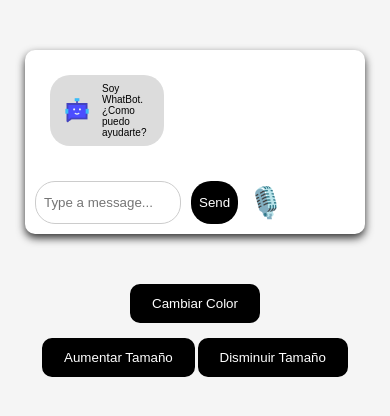
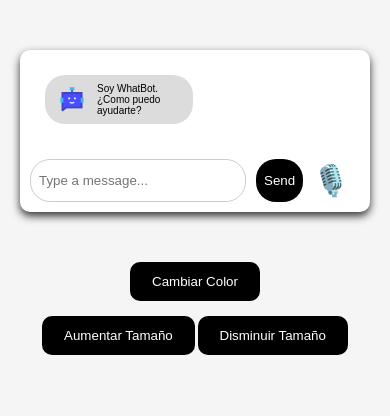
Before and after one commit to luisher25san/WhatChat, a plain HTML site: page index.html in a window 390 px wide. Drawn offline with Linux system fonts and the light colour scheme.

Commit message:
cambiando mobile version

```diff
--- a/styles.css
+++ b/styles.css
@@ -114,21 +114,21 @@ body {
 }
 
 /* Estilos para pantallas de 365 a 700 píxeles de ancho */
-@media only screen and (min-width: 365px) and (max-width: 700px) {
+@media only screen and (min-width: 335px) and (max-width: 700px) {
     body {
         font-size: 10px; /* Reducir aún más el tamaño de la fuente */
     }
     .chat-container {
-        width: 340px /* Reducir el ancho del contenedor de chat al 40% */
+        width: 350px /* Reducir el ancho del contenedor de chat al 40% */
     }
     .message {
-        max-width: 30%; /* Reducir el ancho máximo de los mensajes al 60% */
+        max-width: 40%; /* Reducir el ancho máximo de los mensajes al 60% */
     }
     .avatar {
         left: -20px; /* Ajustar la posición del avatar */
     }
     .message-input {
-        max-width: 40%; /* Reducir el ancho máximo del input de mensaje al 60% */
+        max-width: 60%; /* Reducir el ancho máximo del input de mensaje al 60% */
     }
     .send-button,
     .voice-button {
```
